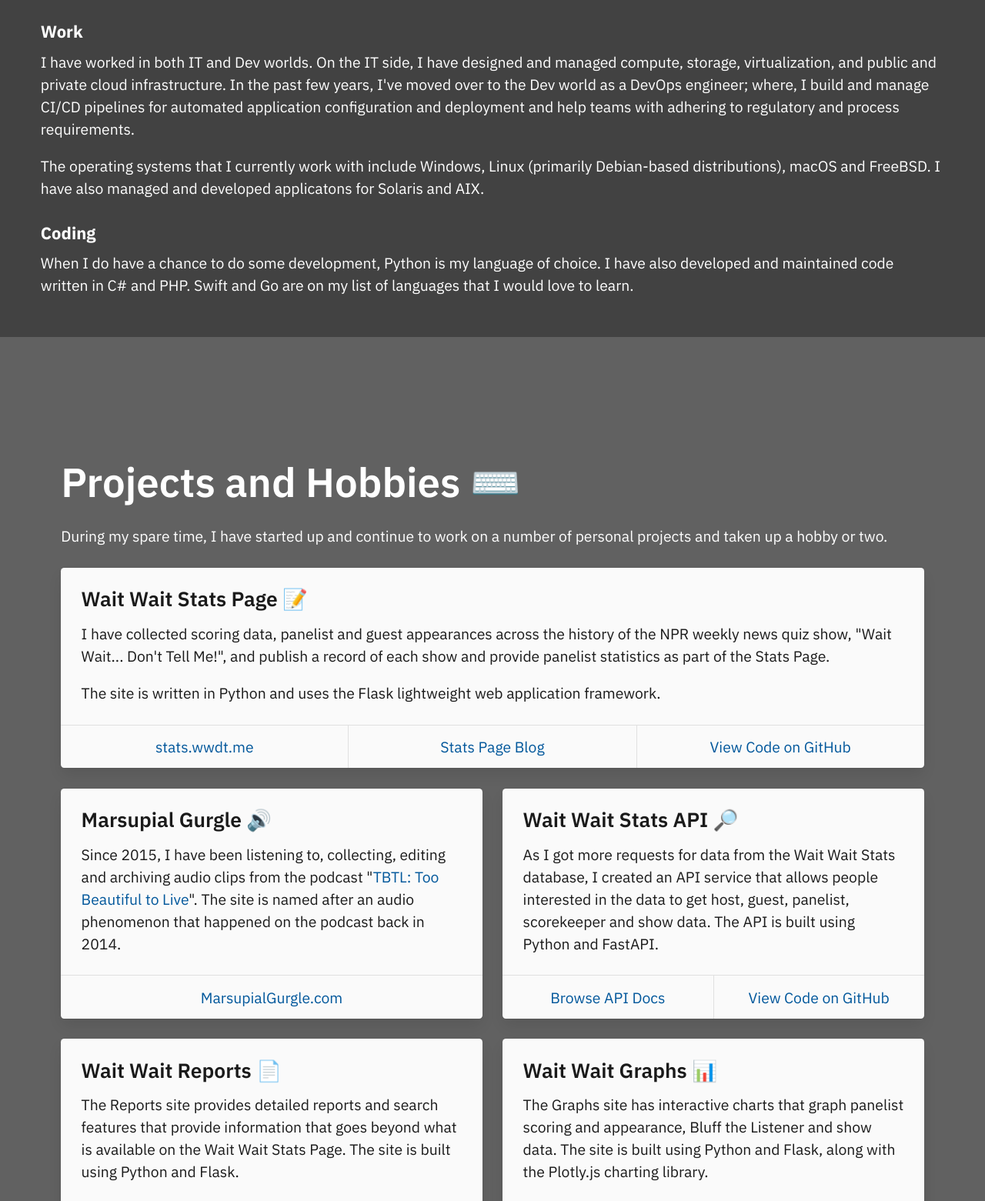
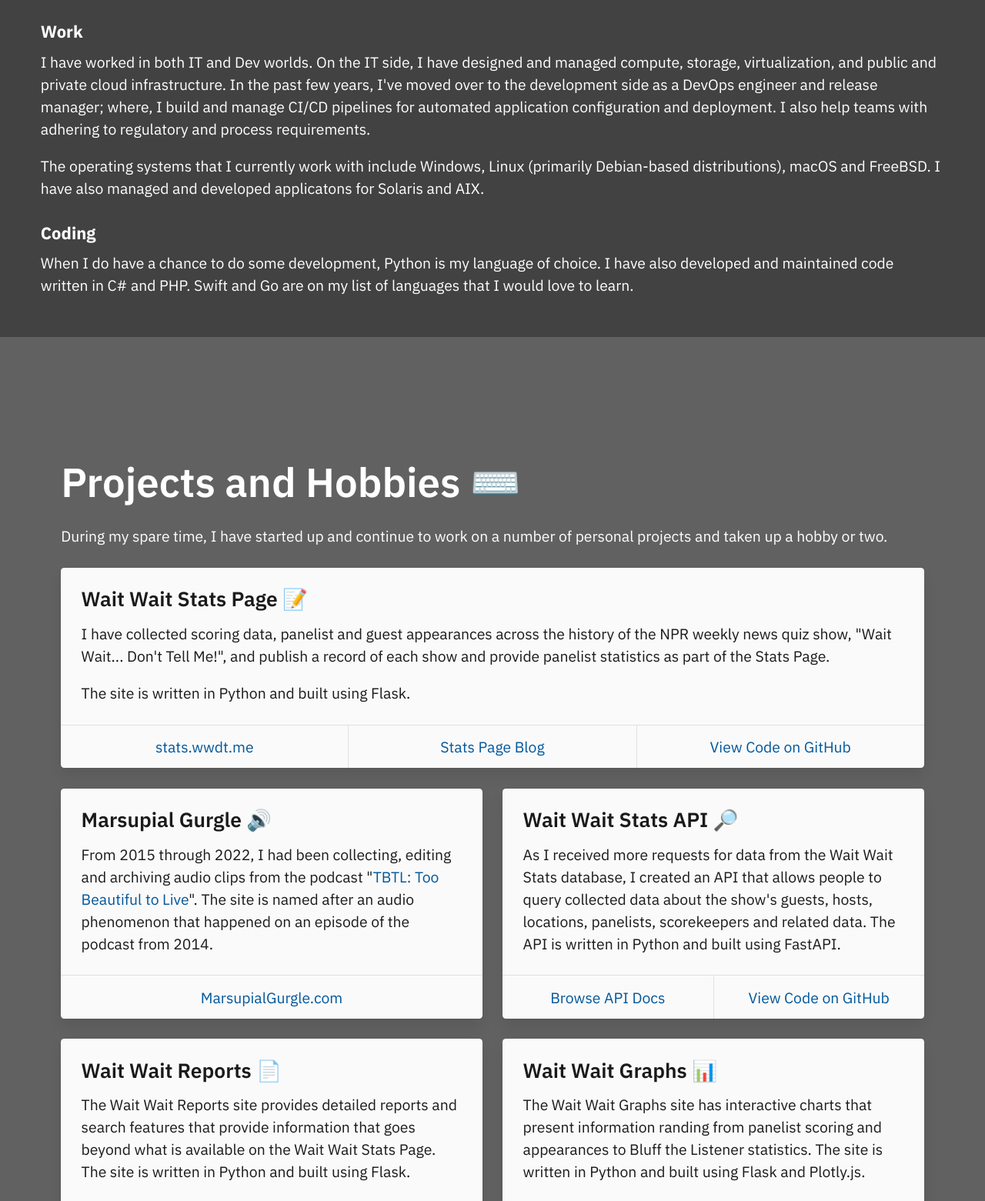
Before and after one commit to questionlp/linhpham.org, a plain HTML site: page index.html in a window 1280 px wide. Shown: the part 1041-2602 px from the top of the page at 77% size. Drawn offline with Linux system fonts and the light colour scheme.

Commit message:
Update index.html

```diff
--- a/index.html
+++ b/index.html
@@ -63,37 +63,35 @@
         <h2 class="sub-head">Intro</h2>
         <div class="content">
             <p>
-                My name is <b>Linh Pham</b> and I am an IT/DevOps Engineer
-                and the person who runs the Stats Page for NPR's
-                &quot;<a href="https://waitwait.npr.org">Wait Wait...
-                Don't Tell Me!</a>" news quiz show.
+                My name is <b>Linh Pham</b> and I am an IT/DevOps Engineer and I collect data and
+                information from NPR's "<a href="https://waitwait.npr.org">Wait Wait... Don't Tell
+                Me!</a>" weekly news quiz show for the Wait Wait Stats Page.
             </p>
         </div>
 
         <h2 class="sub-head">Work</h2>
         <div class="content">
             <p>
-                I have worked in both IT and Dev worlds. On the IT side, I have
-                designed and managed compute, storage, virtualization, and public
-                and private cloud infrastructure. In the past few years, I've moved
-                over to the Dev world as a DevOps engineer; where, I build and manage
-                CI/CD pipelines for automated application configuration and deployment
-                and help teams with adhering to regulatory and process requirements.
+                I have worked in both IT and Dev worlds. On the IT side, I have designed and
+                managed compute, storage, virtualization, and public and private cloud
+                infrastructure. In the past few years, I've moved over to the development side as a
+                DevOps engineer and release manager; where, I build and manage CI/CD pipelines for
+                automated application configuration and deployment. I also help teams with adhering
+                to regulatory and process requirements.
             </p>
             <p>
-                The operating systems that I currently work with include Windows,
-                Linux (primarily Debian-based distributions), macOS and FreeBSD.
-                I have also managed and developed applicatons for Solaris and AIX.
+                The operating systems that I currently work with include Windows, Linux (primarily
+                Debian-based distributions), macOS and FreeBSD. I have also managed and developed
+                applicatons for Solaris and AIX.
             </p>
         </div>
 
         <h2 class="sub-head">Coding</h2>
         <div class="content">
             <p>
-                When I do have a chance to do some development, Python is my
-                language of choice. I have also developed and maintained code
-                written in C# and PHP. Swift and Go are on my list of languages
-                that I would love to learn.
+                When I do have a chance to do some development, Python is my language of choice. I
+                have also developed and maintained code written in C# and PHP. Swift and Go are on
+                my list of languages that I would love to learn.
             </p>
         </div>
     </div>
@@ -105,8 +103,8 @@
         <h1 class="title">Projects and Hobbies ⌨️</h1>
         <div class="content">
             <p>
-                During my spare time, I have started up and continue to work
-                on a number of personal projects and taken up a hobby or two.
+                During my spare time, I have started up and continue to work on a number of
+                personal projects and taken up a hobby or two.
             </p>
         </div>
 
@@ -120,27 +118,19 @@
                             <p>
                                 I have collected scoring data, panelist and guest appearances
                                 across the history of the NPR weekly news quiz show,
-				                &quot;Wait Wait... Don't Tell Me!&quot;, and publish
-                                a record of each show and provide panelist statistics as part
-                                of the Stats Page.
+				                "Wait Wait... Don't Tell Me!", and publish a record of
+                                each show and provide panelist statistics as part of the Stats Page.
                             </p>
                             <p>
-                                The site is written in Python and uses the Flask lightweight
-                                web application framework.
+                                The site is written in Python and built using Flask.
                             </p>
                         </div>
                     </div>
                     <footer class="card-footer">
-                        <a href="https://stats.wwdt.me" class="card-footer-item">
-                            stats.wwdt.me
-                        </a>
-                        <a href="https://blog.wwdt.me" class="card-footer-item">
-                            Stats Page Blog
-                        </a>
+                        <a href="https://stats.wwdt.me" class="card-footer-item">stats.wwdt.me</a>
+                        <a href="https://blog.wwdt.me" class="card-footer-item">Stats Page Blog</a>
                         <a href="https://github.com/questionlp/stats.wwdt.me_v5"
-                           class="card-footer-item">
-                            View Code on GitHub
-                        </a>
+                           class="card-footer-item"> View Code on GitHub</a>
                     </footer>
                 </div>
             </div>
@@ -155,18 +145,16 @@
                         <div class="content">
                             <h2>Marsupial Gurgle 🔊</h2>
                             <p>
-                                Since 2015, I have been listening to, collecting,
-                                editing and archiving audio clips from the podcast
-                                 &quot;<a href="https://tbtl.net">TBTL: Too Beautiful
-                                to Live</a>&quot;. The site is named after an audio
-                                phenomenon that happened on the podcast back in 2014.
+                                From 2015 through 2022, I had been collecting, editing and
+                                archiving audio clips from the podcast
+                                "<a href="https://tbtl.net">TBTL: Too Beautiful to Live</a>". The
+                                site is named after an audio phenomenon that happened on an episode
+                                of the podcast from 2014.
                             </p>
                         </div>
                     </div>
                     <footer class="card-footer">
-                        <a href="https://marsupialgurgle.com" class="card-footer-item">
-                            MarsupialGurgle.com
-                        </a>
+                        <a href="https://marsupialgurgle.com" class="card-footer-item">MarsupialGurgle.com</a>
                     </footer>
                 </div>
             </div>
@@ -179,22 +167,18 @@
                         <div class="content">
                             <h2>Wait Wait Stats API 🔎</h2>
                             <p>
-                                As I got more requests for data from the Wait Wait
-                                Stats database, I created an API service that allows
-                                people interested in the data to get host, guest,
-                                panelist, scorekeeper and show data. The API is
-                                built using Python and FastAPI.
+                                As I received more requests for data from the Wait Wait Stats
+                                database, I created an API that allows people to query collected
+                                data about the show's guests, hosts, locations, panelists,
+                                scorekeepers and related data. The API is written in Python and
+                                built using FastAPI.
                             </p>
                         </div>
                     </div>
                     <footer class="card-footer">
-                        <a href="https://api.wwdt.me/" class="card-footer-item">
-                            Browse API Docs
-                        </a>
+                        <a href="https://api.wwdt.me/" class="card-footer-item">Browse API Docs</a>
                         <a href="https://github.com/questionlp/api.wwdt.me_v2"
-                           class="card-footer-item">
-                            View Code on GitHub
-                        </a>
+                           class="card-footer-item">View Code on GitHub</a>
                     </footer>
                 </div>
             </div>
@@ -207,21 +191,16 @@
                         <div class="content">
                             <h2>Wait Wait Reports 📄</h2>
                             <p>
-                                The Reports site provides detailed reports and search
-                                features that provide information that goes beyond what
-                                is available on the Wait Wait Stats Page. The site is
-                                built using Python and Flask.
+                                The Wait Wait Reports site provides detailed reports and search features that
+                                provide information that goes beyond what is available on the Wait
+                                Wait Stats Page. The site is written in Python and built using Flask.
                             </p>
                         </div>
                     </div>
                     <footer class="card-footer">
-                        <a href="https://reports.wwdt.me" class="card-footer-item">
-                            reports.wwdt.me
-                        </a>
-                        <a href="https://github.com/questionlp/reports.wwdt.me"
-                           class="card-footer-item">
-                            View Code on GitHub
-                        </a>
+                        <a href="https://reports.wwdt.me" class="card-footer-item">reports.wwdt.me</a>
+                        <a href="https://github.com/questionlp/reports.wwdt.me_v2"
+                           class="card-footer-item">View Code on GitHub</a>
                     </footer>
                 </div>
             </div>
@@ -234,21 +213,17 @@
                         <div class="content">
                             <h2>Wait Wait Graphs 📊</h2>
                             <p>
-                                The Graphs site has interactive charts that graph
-                                panelist scoring and appearance, Bluff the Listener
-                                and show data. The site is built using Python and
-                                Flask, along with the Plotly.js charting library.
+                                The Wait Wait Graphs site has interactive charts that present
+                                information randing from panelist scoring and appearances to Bluff
+                                the Listener statistics. The site is written in Python and built
+                                using Flask and Plotly.js.
                             </p>
                         </div>
                     </div>
                     <footer class="card-footer">
-                        <a href="https://graphs.wwdt.me" class="card-footer-item">
-                            graphs.wwdt.me
-                        </a>
-                        <a href="https://github.com/questionlp/graphs.wwdt.me"
-                           class="card-footer-item">
-                            View Code on GitHub
-                        </a>
+                        <a href="https://graphs.wwdt.me" class="card-footer-item">graphs.wwdt.me</a>
+                        <a href="https://github.com/questionlp/graphs.wwdt.me_v2"
+                           class="card-footer-item">View Code on GitHub</a>
                     </footer>
                 </div>
             </div>
@@ -263,27 +238,21 @@
                         <div class="content">
                             <h2>Photography 📷</h2>
                             <p>
-                                Over the years, I have spent a fair amount of time
-                                behind the camera, taking photos at track days and
-                                other club events for the local chapter of the Audi Club,
-                                local car meets and events, and TBTL live events. I have
-                                also taken photos in and around Portland, Oregon; as well
-                                as, photos for previous social media ventures.
+                                Over the years, I have spent a fair amount of time behind the
+                                camera, taking photos at track days and other club events for the
+                                local chapter of the Audi Club, local car meets and events, and
+                                TBTL live events. I have also taken photos in and around Portland,
+                                Oregon; as well as, photos for previous social media ventures.
                             </p>
                             <p>
-                                I have shot with various Nikon (D300, D500, D800E), Leica
-                                (M6 TTL and M9) and Sony (RX100) cameras.
+                                I have shot with various Nikon (D300, D500, D800E), Leica (M6 TTL
+                                and M9) and Sony (RX100) cameras.
                             </p>
                         </div>
                     </div>
                     <footer class="card-footer">
                         <a href="https://www.flickr.com/people/questionlp/"
-                           class="card-footer-item">
-                            Flickr
-                        </a>
-                        <a href="https://qlpphotography.com" class="card-footer-item">
-                            Adobe Portfolio
-                        </a>
+                           class="card-footer-item">Flickr</a>
                     </footer>
                 </div>
             </div>
```
